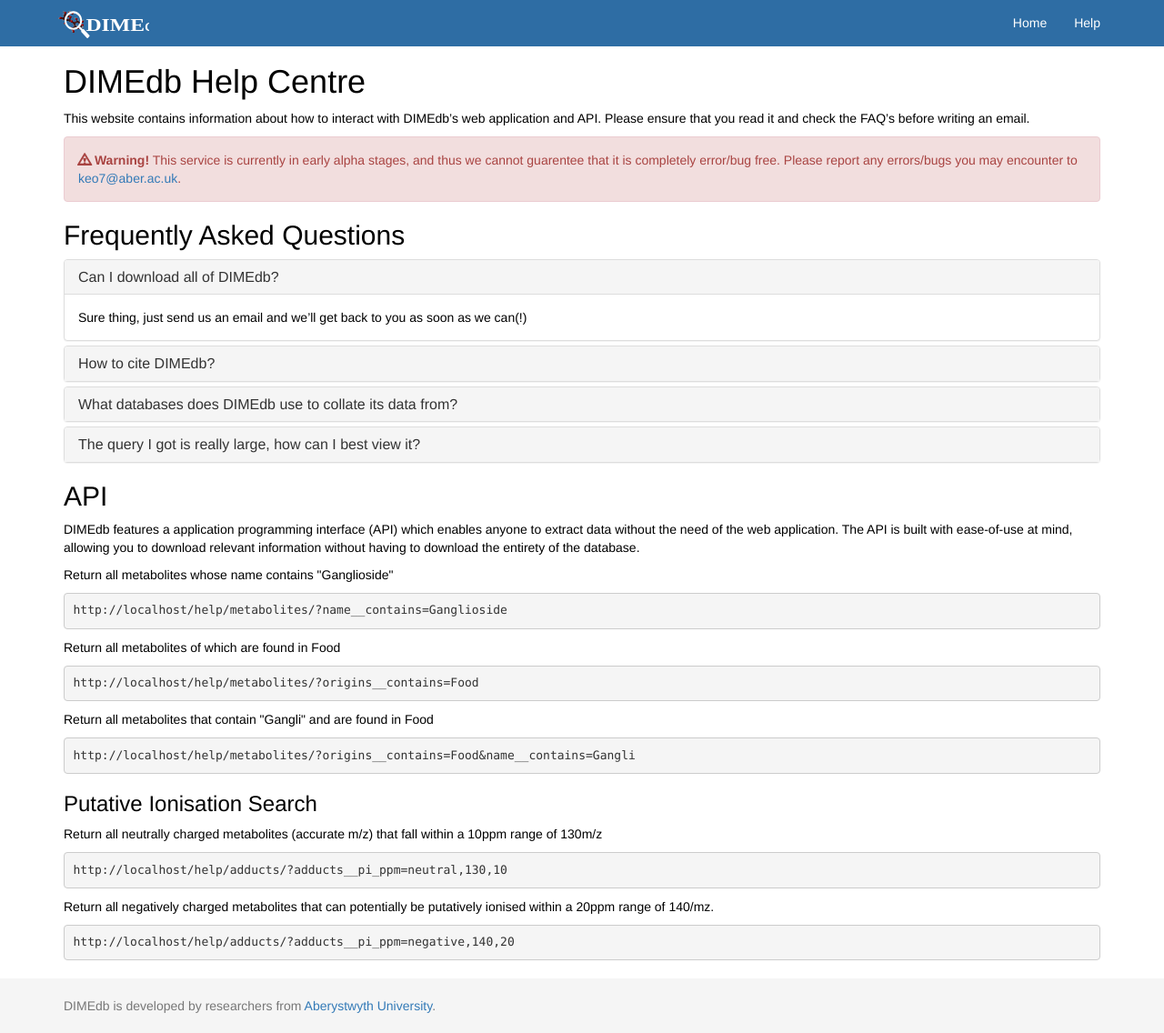
After one commit to AberystwythSystemsBiology/DIMEdb, a Flask app: page /help/ in a window 1280 px wide. The commit adds this page. Shown: the whole page at 91% size. Run offline with Flask 2, Linux system fonts and the light colour scheme; parts of the project's set-up code (start-up, migrations or seed data) failed here and were passed over; some libraries are stand-ins or nearby versions.

Commit message:
Made a considerable number of changes to the Help Centre

```diff
--- a/dimedb/app.py
+++ b/dimedb/app.py
@@ -40,9 +40,9 @@ class Adducts(ResourceView):
 def homepage():
     return render_template("main.html")
 
-@app.route("/api/")
-def api():
-    return render_template("api.html", url = request.url)
+@app.route("/help/")
+def help():
+    return render_template("help.html", url = request.url)
 
 @app.route("/view/<string:_id>/")
 def view(_id):
--- a/dimedb/bower.json
+++ b/dimedb/bower.json
@@ -1,5 +1,5 @@
 {
-  "name": "DIMEdb",
+  "name": "dimedb",
   "homepage": "https://github.com/KeironO/DIMEdb",
   "authors": [
     "KeironO <keiron.oshea@gmail.com>"
--- a/dimedb/static/js/view.js
+++ b/dimedb/static/js/view.js
@@ -22,7 +22,7 @@ function render_view(base_url, id) {
         var metabolite = data["data"][0];
 
         // Change the document title.
-        $(document).prop('title', metabolite["name"] + " : DIMEdb");
+        $(document).prop('title', metabolite["name"] + " : DIMEdb - Direct Infusion MEtabolite Database");
 
         $("#met_name").html(metabolite["name"]);
         $("#met_name_modal").html(metabolite["name"]);
--- /dev/null
+++ b/dimedb/templates/help.html
@@ -0,0 +1,111 @@
+{% extends "template.html" %}
+
+{% block title %}Help{% endblock %}
+
+{% block body %}
+
+    <h1>DIMEdb Help Centre</h1>
+
+    <p>This website contains information about how to interact with DIMEdb’s web application and
+        API. Please ensure that
+        you read it and check the FAQ’s before writing an email.</p>
+
+
+    <div class="alert alert-danger"><strong><span class="glyphicon glyphicon-warning-sign"></span>
+        Warning!</strong> This service is currently in early alpha stages, and thus we cannot
+        guarentee that it is completely error/bug free. Please report any errors/bugs you may encounter to
+        <a href="mailto:keo7@aber.ac.uk">keo7@aber.ac.uk</a>.
+    </div>
+
+
+    <h2>Frequently Asked Questions</h2>
+
+    <div class="panel-group" id="accordion">
+        <div class="panel panel-default">
+            <div class="panel-heading">
+                <h4 class="panel-title">
+                    <a data-toggle="collapse" data-parent="#accordion" href="#collapse1">
+                        Can I download all of DIMEdb?</a>
+                </h4>
+            </div>
+            <div id="collapse1" class="panel-collapse collapse in">
+                <div class="panel-body">Sure thing, just send us an email and we’ll get back to you as soon as we
+                    can(!)
+                </div>
+            </div>
+        </div>
+        <div class="panel panel-default">
+            <div class="panel-heading">
+                <h4 class="panel-title">
+                    <a data-toggle="collapse" data-parent="#accordion" href="#collapse2">
+                        How to cite DIMEdb?</a>
+                </h4>
+            </div>
+            <div id="collapse2" class="panel-collapse collapse">
+                <div class="panel-body">Publication Pending</div>
+            </div>
+        </div>
+        <div class="panel panel-default">
+            <div class="panel-heading">
+                <h4 class="panel-title">
+                    <a data-toggle="collapse" data-parent="#accordion" href="#collapse3">
+                        What databases does DIMEdb use to collate its data from?</a>
+                </h4>
+            </div>
+            <div id="collapse3" class="panel-collapse collapse">
+                <div class="panel-body">
+                    HMDB, PUBMED, CHEBI and KEGG.
+                </div>
+            </div>
+        </div>
+        <div class="panel panel-default">
+            <div class="panel-heading">
+                <h4 class="panel-title">
+                    <a data-toggle="collapse" data-parent="#accordion" href="#collapse4">
+                        The query I got is really large, how can I best view it?</a>
+                </h4>
+            </div>
+            <div id="collapse4" class="panel-collapse collapse">
+                <div class="panel-body">
+                    If the output is a little large (> 200mb), it's probably not a good idea to open it all at once. The
+                    authors suggest using glogg to open up extremely large files.
+                </div>
+            </div>
+        </div>
+    </div>
+
+    <h2>API</h2>
+
+    <p>DIMEdb features a application programming interface (API) which enables anyone to extract data without the need
+        of the web application. The API is built with ease-of-use at mind, allowing you to download relevant information
+        without having to download the entirety of the database.</p>
+
+    <p>Return all metabolites whose name contains "Ganglioside"</p>
+
+    <pre>{{ url }}metabolites/?name__contains=Ganglioside</pre>
+
+    <p>Return all metabolites of which are found in Food</p>
+
+    <pre>{{ url }}metabolites/?origins__contains=Food</pre>
+
+    <p>Return all metabolites that contain "Gangli" and are found in Food</p>
+
+    <pre>{{ url }}metabolites/?origins__contains=Food&name__contains=Gangli</pre>
+
+
+    <h3>Putative Ionisation Search</h3>
+
+    <p>Return all neutrally charged metabolites (accurate m/z) that fall within a 10ppm range of 130m/z</p>
+
+    <pre>{{ url }}adducts/?adducts__pi_ppm=neutral,130,10</pre>
+
+    <p>Return all negatively charged metabolites that can potentially be putatively ionised within a 20ppm range of
+        140/mz.</p>
+
+    <pre>{{ url }}adducts/?adducts__pi_ppm=negative,140,20</pre>
+
+{% endblock %}
+
+{% block javascript %}
+    <script src="https://cdn.rawgit.com/google/code-prettify/master/loader/run_prettify.js"></script>
+{% endblock %}
--- a/dimedb/templates/main.html
+++ b/dimedb/templates/main.html
@@ -11,11 +11,6 @@
 <div class="row">
     <div id="home-page-search">
         <img src="{{ url_for('static', filename='imgs/dimedb.svg')}}">
-
-                <div class="alert alert-danger"><strong><span class="glyphicon glyphicon-warning-sign"></span>
-                    Warning!</strong> This service is currently in early alpha stages, and thus we cannot guarentee
-                    that it is completely error/bug free. Please report
-                    any errors/bugs you may encounter to <a href="mailto:keo7@aber.ac.uk">keo7@aber.ac.uk</a>.</div>
 
         <div class="input-group">
             <input type="text" class="search-query form-control" id="search_text"/>
--- a/dimedb/templates/template.html
+++ b/dimedb/templates/template.html
@@ -3,10 +3,10 @@
 <head>
     <meta charset="utf-8">
     <meta http-equiv="X-UA-Compatible" content="IE=edge">
-    <meta name="viewport" content="width=device-width, initial-scale=1">
+    <meta name="viewport" content="width=device-width, initial-scale=0.8">
     <meta name="description" content="">
     <meta name="author" content="Keiron O'Shea">
-    <title>{% block title %}{% endblock %} : DIMEdb</title>
+    <title>{% block title %}{% endblock %} : DIMEdb - Direct Infusion MEtabolite Database</title>
     <link href="{{ url_for('static', filename='bower_components/bootstrap/dist/css/bootstrap.min.css') }}"
           rel="stylesheet">
     <link href="{{ url_for('static', filename='bower_components/datatables/media/css/dataTables.bootstrap.css') }}"
@@ -33,12 +33,11 @@
             <a class="navbar-brand" href="{{ url_for('homepage')}}"><img src="{{ url_for('static', filename='imgs/dimedb-nav.svg')}}"></a>
         </div>
         <div id="navbar" class="collapse navbar-collapse">
-            <ul class="nav navbar-nav">
+            <ul class="nav navbar-nav navbar-right">
                 <li><a href="{{ url_for('homepage')}}">Home</a></li>
-                <li><a href="{{ url_for('api')}}">API</a></li>
+                <li><a href="{{ url_for('help')}}">Help</a></li>
             </ul>
-
-        </div><!--/.nav-collapse -->
+        </div>
     </div>
 </nav>
 
```
Also changed, not shown: dimedb/static/css/custom.css (+119 -0 lines), dimedb/templates/api.html (deleted, +0 -40 lines).
